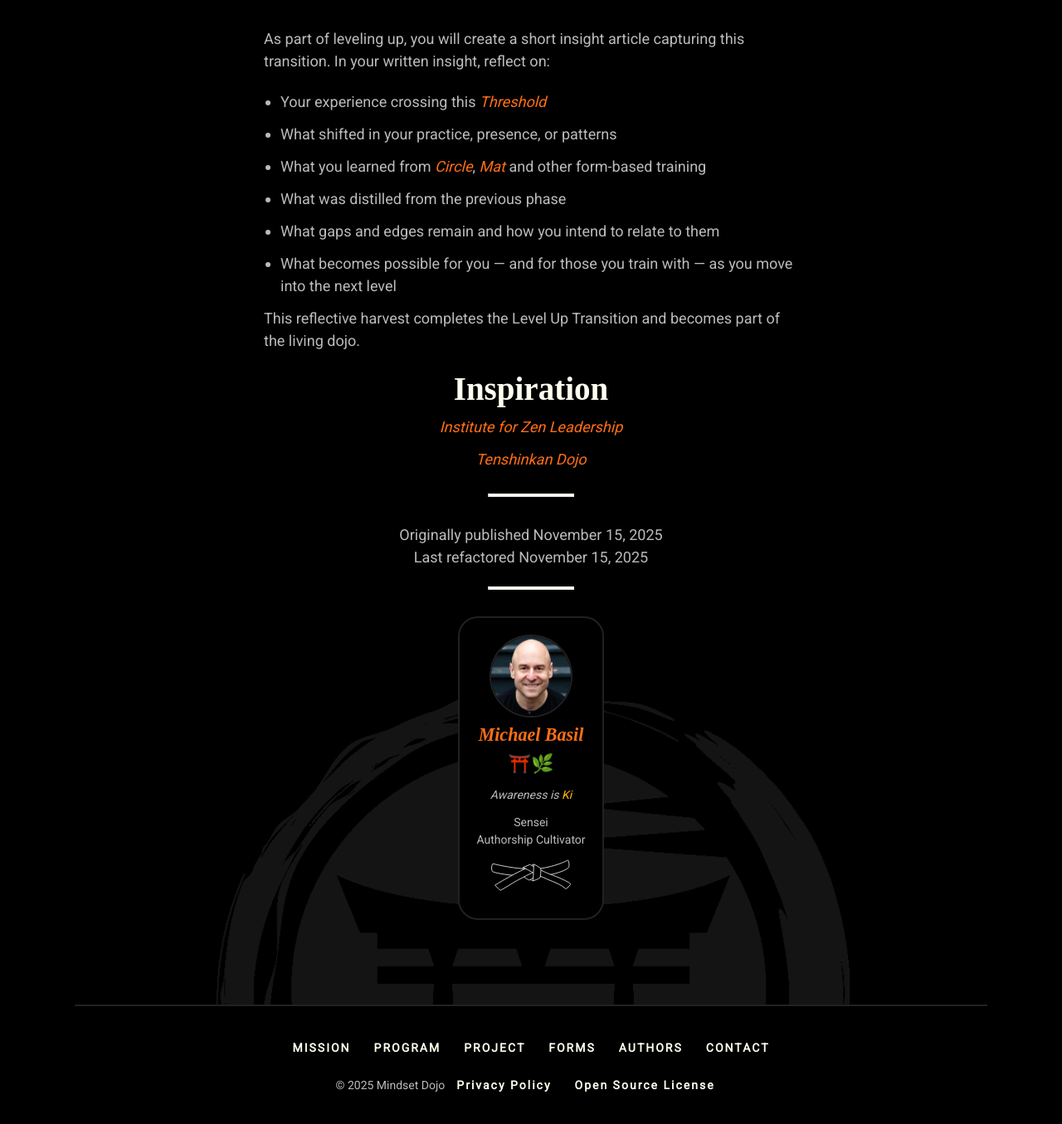
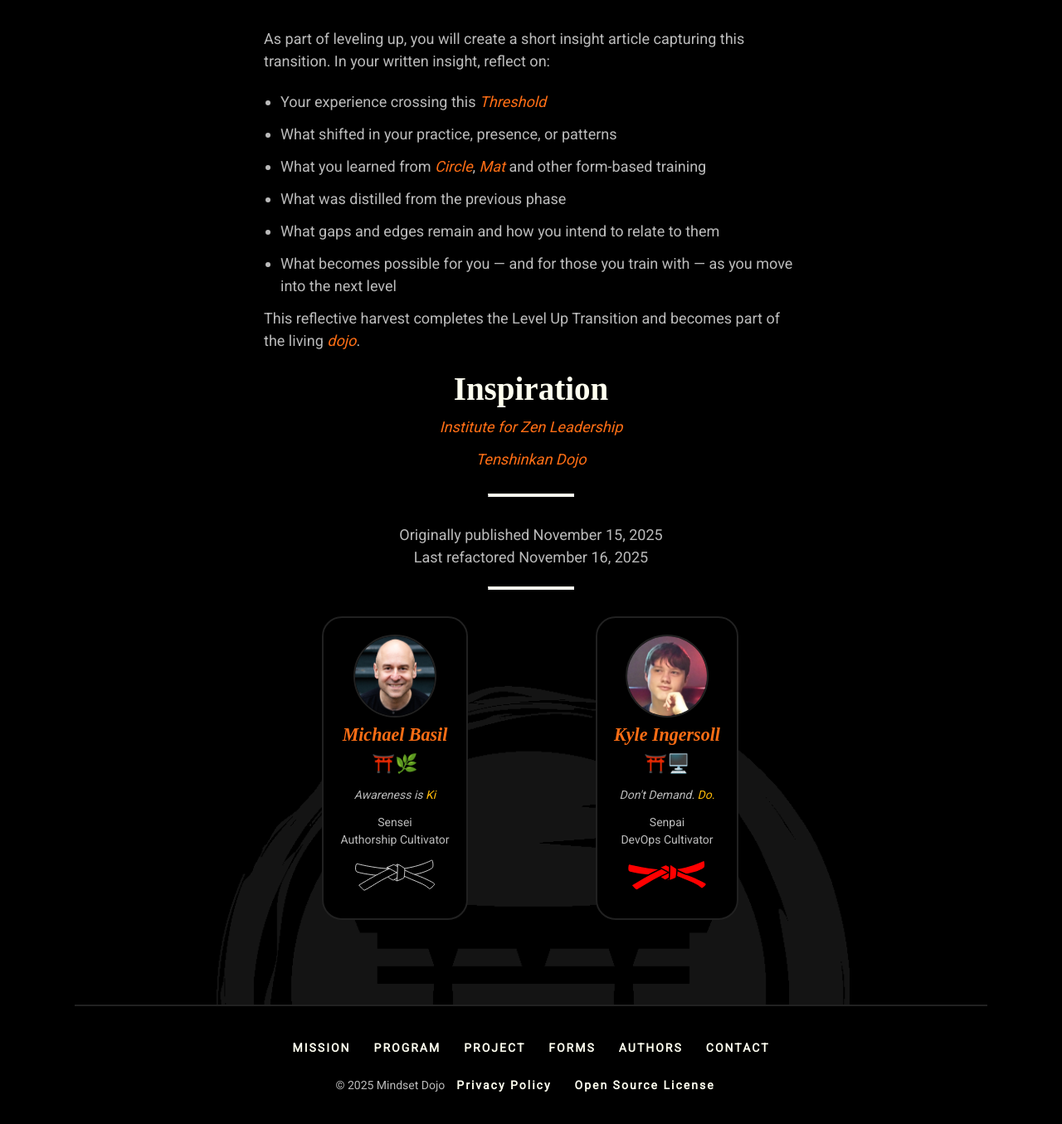
Before and after one commit to mindset-dojo/mindset-dojo.github.io, a Jekyll site: the page built from _forms/level-up-transition.md, in a window 1280 px wide and 1400 px high, scrolled down 1381 px. Shown: the top 1355 px of the window at 83% size. Built offline with Jekyll 4.4.1, drawn with Linux system fonts in a browser that asks for light colours; some web fonts are replaced; some of the changed text lies outside the part shown.

Commit message:
feat(level-up-transition): add links to dojo form.

```diff
--- a/_forms/level-up-transition.md
+++ b/_forms/level-up-transition.md
@@ -3,9 +3,10 @@
 title: "Level Up Transition"
 title_mark: Transition
 published_date: 2025-11-15
-refactored_date: 2025-11-15
+refactored_date: 2025-11-16
 authors:
   - michael-basil
+  - kyle-ingersoll
 excerpt: "A level-up transition marks the shift from one phase of training to the next. It is a moment to sense, connect, integrate, and cross with awareness."
 ---
 
@@ -13,7 +14,7 @@
 
 A level-up transition is not a reward or a promotion. It is a shift in awareness. A moment when you realize that your practice has begun to change you — and that a new phase of training is opening.
 
-This form supports that shift. It slows the moment down so you can recognize what is moving, what is deepening, and what is ready to be crossed. It invites you to connect with peers, [Senpai](../senpai/), and [Sensei](../sensei/), because progress in a dojo is never a solitary act.
+This form supports that shift. It slows the moment down so you can recognize what is moving, what is deepening, and what is ready to be crossed. It invites you to connect with peers, [Senpai](../senpai/), and [Sensei](../sensei/), because progress in a [dojo](../dojo/) is never a solitary act.
 
 A level-up transition is a chance to sense where you are, where you’ve been, and where you are now being invited.
 
@@ -46,7 +47,7 @@
 - What gaps and edges remain and how you intend to relate to them
 - What becomes possible for you — and for those you train with — as you move into the next level
 
-This reflective harvest completes the Level Up Transition and becomes part of the living dojo.
+This reflective harvest completes the Level Up Transition and becomes part of the living [dojo](../dojo/).
 
 ## Inspiration
 
```
